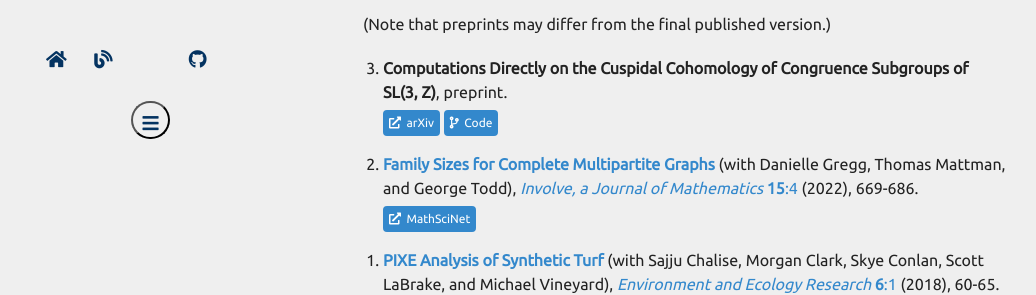
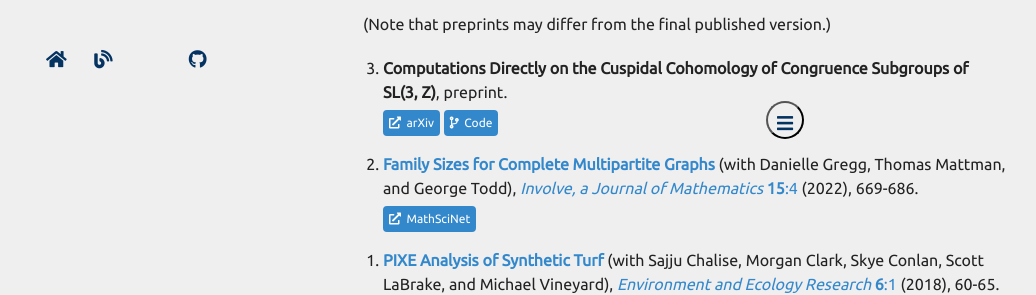
Before and after one commit to zporat/zporat.github.io, a Jekyll site: the page built from index.md, in a window 1280 px wide. Shown: the part 469-764 px from the top of the page, without its empty margins (102-1138 px from the left). Built offline with Jekyll 4.4.1, drawn with Linux system fonts in a browser that asks for light colours; nearby versions of some CDN libraries; a style sheet for code colours, icons or effects is not loaded; our own code applies the rules of GitHub Pages for plain Markdown files.

Commit message:
css test

```diff
--- a/_layouts/homepage.html
+++ b/_layouts/homepage.html
@@ -94,7 +94,7 @@
         <br>
 
         <div class="dropdown">
-          <button class="dropbtn" style="margin: 0 5px 0 0"><i class="fas fa-bars" aria-hidden="true"></i></button>
+          <button class="dropbtn"><i class="fas fa-bars" aria-hidden="true"></i></button>
           <div class="dropdown-content">
             <a href="#about"><i class="fas fa-address-card" aria-hidden="true"></i>&nbsp; About</a>
             <a href="#papers"><i class="fas fa-newspaper" aria-hidden="true"></i>&nbsp; Papers</a>
--- a/_sass/minimal-light-no-dark-mode.scss
+++ b/_sass/minimal-light-no-dark-mode.scss
@@ -591,7 +591,7 @@ footer {
 
 /* The container <div> - needed to position the dropdown content */
 .dropdown {
-  position: relative;
+  position: fixed;
   display: inline-block;
   width: 100%;
 }
```
